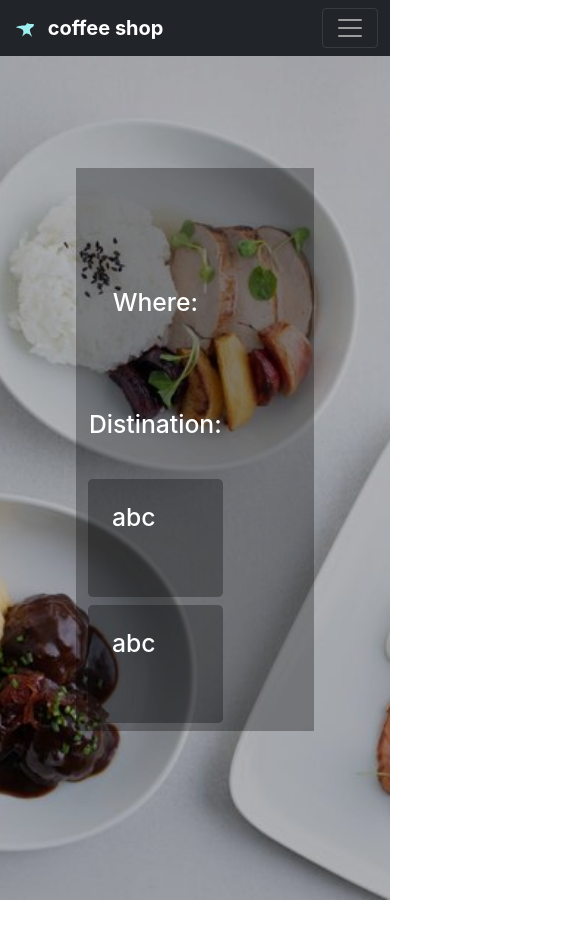
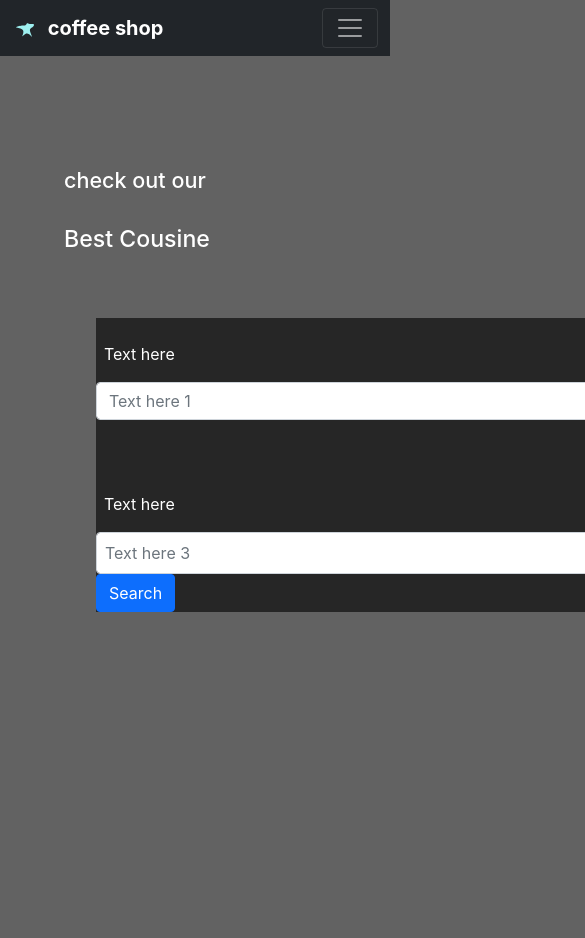
Before and after one commit to MasoodAhmadi/CoffeeShop, a React (Create React App) app: page /#/ in a window 390 px wide. Shown: the top 938 px of the page, 585 px wide, since content can reach past the window. Before the commit the page ends 844 px from the top, so only its background shows below. Built offline with nearby package versions, Linux system fonts and the light colour scheme.

Commit message:
responsive layout

```diff
--- a/src/App.js
+++ b/src/App.js
@@ -4,11 +4,13 @@ import { Route, Switch } from "react-router";
 import LandingPage from "./Components/Main-page/LandingPage";
 import Feature from "./Components/Features";
 import Prices from "./Components/Pricing";
+//import MediumSlide from "./Components/MediumSlide";
 
 function App() {
   return (
     <>
       <Navbar />
+      {/* <MediumSlide /> */}
       <Switch>
         <Route exact path="/" render={(props) => <LandingPage {...props} />} />
 
--- a/src/Components/MediumSlide.jsx
+++ b/src/Components/MediumSlide.jsx
@@ -1,195 +1,144 @@
 import React from "react";
-import DesktopImage from "../Images/backgroundImageWorks.jpg";
-import { Col, Container, Image, Jumbotron, Row } from "react-bootstrap";
+import { Col, Container, Jumbotron, Row, Button, Form } from "react-bootstrap";
 
 function MediumSlide() {
   return (
     <>
-      <div
+      <Container
+        className="p-5 mt-5 mr-5"
         style={{
-          position: "fixed",
-          zIndex: "-2",
-          width: "100%",
-          height: "100%",
-          objectFit: "cover",
-          backgroundSize: "cover",
-          backgroundPosition: "center",
-          backgroundRepeat: "no-repeat",
-          backgroundImage: `url(${DesktopImage})`,
+          height: "100vh",
+          display: "flex",
         }}
       >
-        <div
-          alt="homepage-picture"
-          style={{
-            zIndex: "-5",
-            width: "100%",
-            height: "100%",
-            backgroundColor: "#0000004D",
-          }}
-        >
-          <Container className="pt-5" style={{ zIndex: "1" }}>
-            <Jumbotron
-              className="mb-3 pt-5"
-              style={{
-                height: "100%",
-                backgroundColor: "#0000004D",
-                margin: "4rem",
-              }}
-            >
-              <Container className="m-0 p-0">
-                {/* <h1 className="mb-5">ABC</h1> */}
-                <Container>
+        <div>
+          <p className="m-3 text-white">
+            <h4>check out our</h4> <br />
+            <h3>Best Cousine</h3>
+          </p>
+
+          <Jumbotron className="p-5 mt-0" style={{ width: "70rem" }}>
+            <div style={{ backgroundColor: "#0000009D" }}>
+              <Row>
+                <Form>
                   <Row>
-                    <Col xs={8} md={6} /*  lg={6} */ className="mt-5">
-                      <div
-                        style={{
-                          padding: "1.5rem",
-                          borderRadius: "0.3rem",
-                        }}
-                      >
-                        <div className="mb-2 pb-1">
-                          <h2
-                            className="mr-3"
-                            style={{ color: "#ffffff", textAlign: "center" }}
-                          >
-                            Where:
-                          </h2>
-                        </div>
-                      </div>
+                    <Col className="mt-3" style={{ flexBasis: "10rem" }}>
+                      <Form.Label className="p-2" style={{ color: "#fff" }}>
+                        Text here
+                      </Form.Label>
+                      <Form.Control placeholder="Text here 1" />
                     </Col>
-                    {/*  */}
-
-                    {/* <Col xs={8} md={1} lg={1}  className="mb-1">
-                      <div
-
-                      >
-                        <div className="mb-4 pb-5">
-
-                          <p className="mr-04" style={{ color: "#ffffff" }}>
-                            to
-                          </p>
-
-                        </div>
-                      </div>
-                    </Col> */}
-                    {/*  */}
-                    <Col xs={8} md={6} /*  lg={5} */ className="mt-5">
-                      <div
-                        style={{
-                          padding: "0rem",
-                          borderRadius: "0.3rem",
-                        }}
-                      >
-                        <div className="mb-4 pb-2">
-                          <h2
-                            className="mr-4"
-                            style={{ color: "#ffffff", textAlign: "center" }}
-                          >
-                            Distination:
-                          </h2>
-                        </div>
-                      </div>
+                    <Col className="mt-3" style={{ flexBasis: "10rem" }}>
+                      <Form.Label className="p-2" style={{ color: "#fff" }}>
+                        Text here
+                      </Form.Label>
+                      <Form.Control placeholder="Text here 2" />
                     </Col>
                   </Row>
+                  <br />
+                  <br />
                   <Row>
-                    <Col xs={8} md={6} /*  lg={6} */ className="mb-2">
-                      <div
-                        style={{
-                          height: "100%",
-                          padding: "1.5rem",
-                          borderRadius: "0.3rem",
-                          backgroundColor: "#0000004D",
-                        }}
-                      >
-                        <div className="mb-4 pb-2">
-                          <h2 className="mr-4" style={{ color: "#ffffff" }}>
-                            abc
-                          </h2>
-                        </div>
-                      </div>
+                    <Col className="mt-3" style={{ flexBasis: "10rem" }}>
+                      <Form.Label className="p-2" style={{ color: "#fff" }}>
+                        Text here
+                      </Form.Label>
+                      <Form.Control className="p-2" placeholder="Text here 3" />
                     </Col>
-                    {/*  */}
-
-                    {/* <Col xs={8} md={1} lg={1}  className="mb-1">
-                      <div
-
-                      >
-                        <div className="mb-4 pb-5">
-
-                          <p className="mr-04" style={{ color: "#ffffff" }}>
-                            to
-                          </p>
-
-                        </div>
-                      </div>
-                    </Col> */}
-                    {/*  */}
-                    <Col
-                      xs={8}
-                      md={6} /*  lg={5} */
-                      className="mb-2"
-                      style={{ paddingRight: "-1rem" }}
-                    >
-                      <div
-                        style={{
-                          height: "100%",
-                          padding: "1.5rem",
-                          borderRadius: "0.3rem",
-                          backgroundColor: "#0000004D",
-                        }}
-                      >
-                        <div className="mb-4 pb-2">
-                          <h2 className="mr-4" style={{ color: "#ffffff" }}>
-                            abc
-                          </h2>
-                        </div>
-                      </div>
+                    <Col className="mt-3" style={{ flexBasis: "10rem" }}>
+                      <Form.Label className="p-2" style={{ color: "#fff" }}>
+                        Text here
+                      </Form.Label>
+                      <Form.Control placeholder="Text here 4" />
                     </Col>
                   </Row>
-                </Container>
-              </Container>
-              {/* <Row>
-            <Col
-              style={{
-                width: "100%",
-                height: "100%",
-                marginTop: "-31rem",
-                paddingBottom: "1rem",
-                backgroundColor: "",
-                color: "#ffffff",
-                display: "flex",
-                flexDirection: "column",
-                alignItems: "start",
-                justifyContent: "start",
-              }}
-            >
-              <p>
-                <span style={{ fontSize: "2rem" }}>check out our</span>
-                <br />
-                <span style={{ fontSize: "3rem" }}>Best Cousine</span>
-              </p>
-            </Col>
-          </Row>
-          <Row>
-            <Col
-              style={{
-                position: "relative",
-                width: "80%",
-                height: "80%",
-                marginTop: "-24rem",
-                paddingBottom: "1rem",
-                backgroundColor: "rgba(0, 0, 0, 0.6)",
-              }}
-            >
-              adfasd
-            </Col>
-          </Row> */}
-            </Jumbotron>
-          </Container>
+                  <Button>Search</Button>
+                </Form>
+              </Row>
+            </div>
+          </Jumbotron>
         </div>
-      </div>
+      </Container>
     </>
   );
 }
 
 export default MediumSlide;
+/**
+ *  <Container
+        className="p-5 mt-5 mr-5"
+        style={{ height: "100vh", display: "flex" }}
+      >
+
+        <Jumbotron className="p-5 mt-0">
+          <div style={{ backgroundColor: "#0000009D" }}>
+            <Row>
+              <Col
+                md={6}
+                sm={6}
+                xs={8}
+                lg={6}
+                className="mt-3"
+                style={{ flexBasis: "25rem" }}
+              >
+                <div
+                  style={{
+                    paddingRight: "70%",
+                    borderRadius: "0.3rem",
+                  }}
+                >
+                  <h6 style={{ color: "#ffffff", textAlign: "center" }}>
+                    Where:
+                  </h6>
+                </div>
+                <Card className="" style={{ width: "26rem", height: "12rem" }}>
+                  <Card.Img variant="top" src="holder.js/100px180" />
+                  <Card.Body>
+                    <Card.Title>Card Title</Card.Title>
+                    <Card.Text>
+                      Some quick example text to build on the card title and
+                      make up the bulk of the card's content.
+                    </Card.Text>
+                  </Card.Body>
+                </Card>
+              </Col>
+
+              <Col
+                md={6}
+                sm={6}
+                xs={8}
+                lg={6}
+                className="mt-3"
+                style={{ flexBasis: "25rem" }}
+              >
+                <div
+                  style={{
+                    paddingRight: "60%",
+                    borderRadius: "0.3rem",
+                  }}
+                >
+                  <h6
+                    className="mr-3"
+                    style={{ color: "#ffffff", textAlign: "center" }}
+                  >
+                    Destination:
+                  </h6>
+                </div>
+                <Card style={{ width: "25rem", height: "12rem" }}>
+                  <Card.Img variant="top" src="holder.js/100px180" />
+                  <Card.Body>
+                    <Card.Title>Card Title</Card.Title>
+                    <Card.Text>
+                      Some quick example text to build on the card title and
+                      make up the bulk of the card's content.
+                    </Card.Text>
+                  </Card.Body>
+                </Card>
+              </Col>
+            </Row>
+          </div>
+
+          <Button>Search</Button>
+        </Jumbotron>
+
+      </Container>
+ */
--- a/src/index.css
+++ b/src/index.css
@@ -1,4 +1,12 @@
 body {
+  /*  background: url('Images/ABC.jpg') center center no-repeat; */
+  /*  height: 100%;
+  width: 100%; */
+  /* background-size: 100% 100%; */
+  /*  background-repeat: no-repeat;
+  overflow-y: hidden;
+  overflow-x: hidden; */
+  background-color: #0000009d;
   margin: 0;
   font-family: -apple-system, BlinkMacSystemFont, 'Segoe UI', 'Roboto', 'Oxygen',
     'Ubuntu', 'Cantarell', 'Fira Sans', 'Droid Sans', 'Helvetica Neue',
```
Also changed, not shown: src/Components/Features.jsx (+96 -0 lines), src/Components/Main-page/LandingPage.jsx (+4 -4 lines), src/Images/ABC.jpg (added), 1 other file (tests, documents, lock files or other folders).
